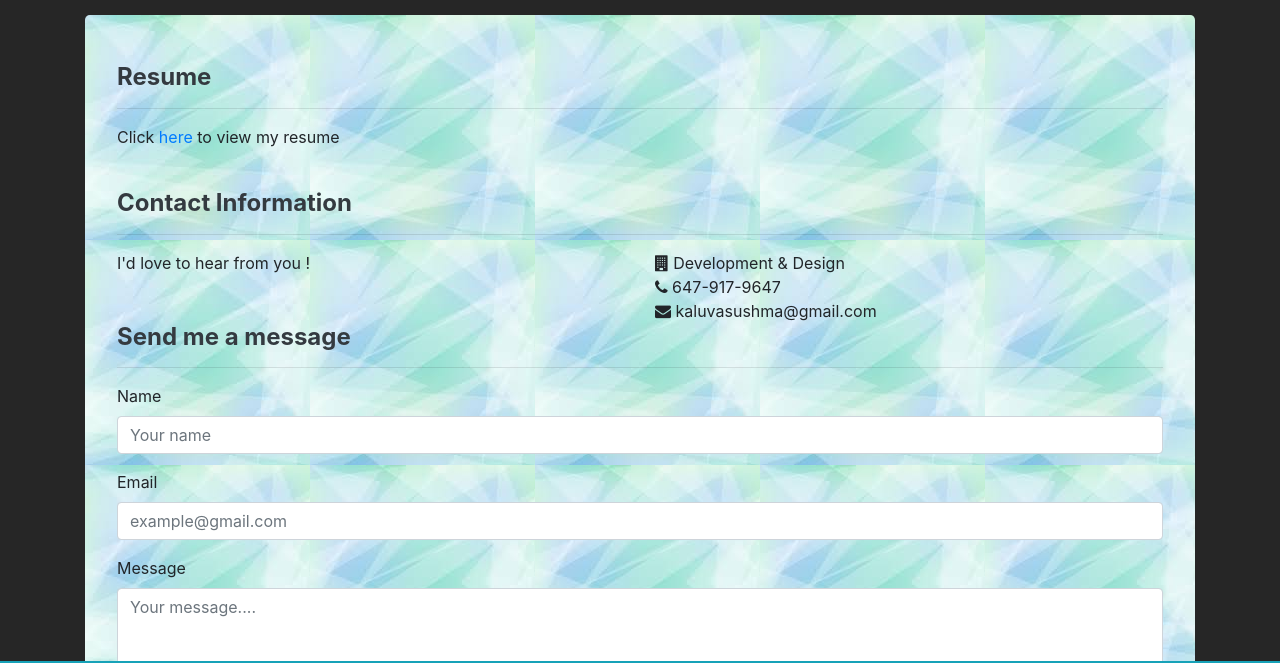
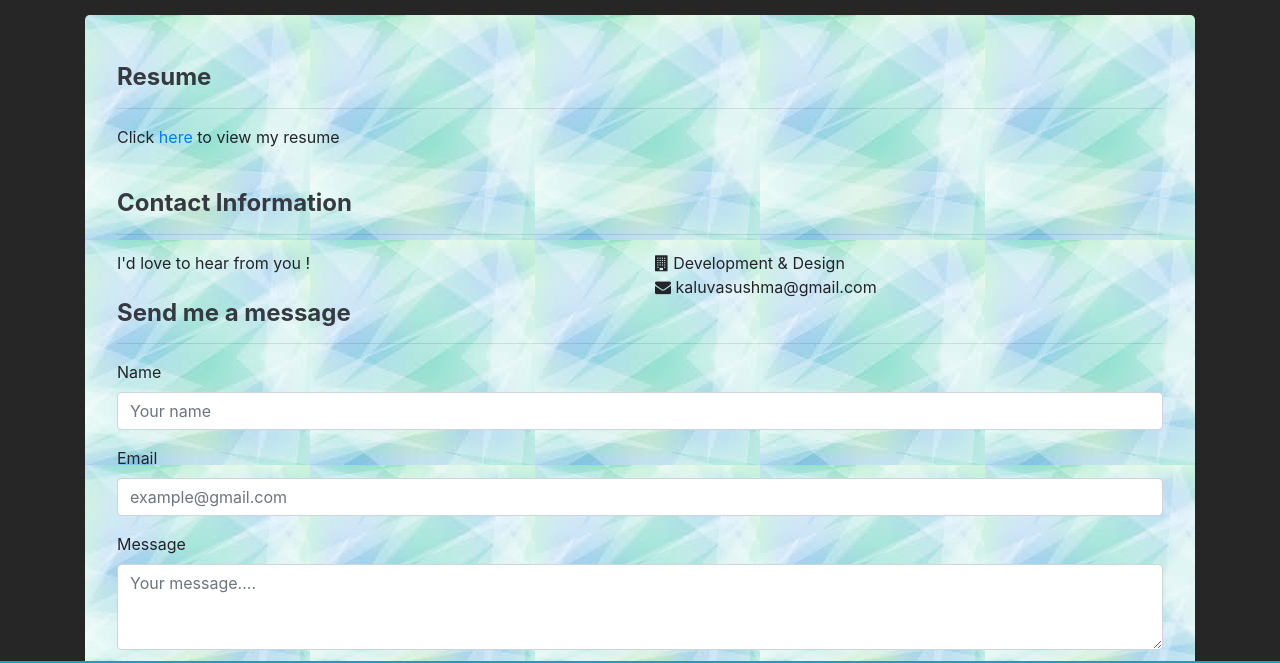
Before and after one commit to sushmakaluva/2.Responsive-Portfolio, a plain HTML site: page contact.html in a window 1280 px wide. Shown: the part 83-746 px from the top of the page. Drawn offline with nearby package versions, Linux system fonts and the light colour scheme.

Commit message:
updated contact

```diff
--- a/contact.html
+++ b/contact.html
@@ -89,10 +89,6 @@
                     <span>Development & Design</span>
                   </li>
                   <li>
-                    <i class="fa fa-phone"></i>
-                    <span>647-917-9647</span>
-                  </li>
-                  <li>
                     <i class="fa fa-envelope"></i>
                     <span>kaluvasushma@gmail.com</span>
                   </li>
```
